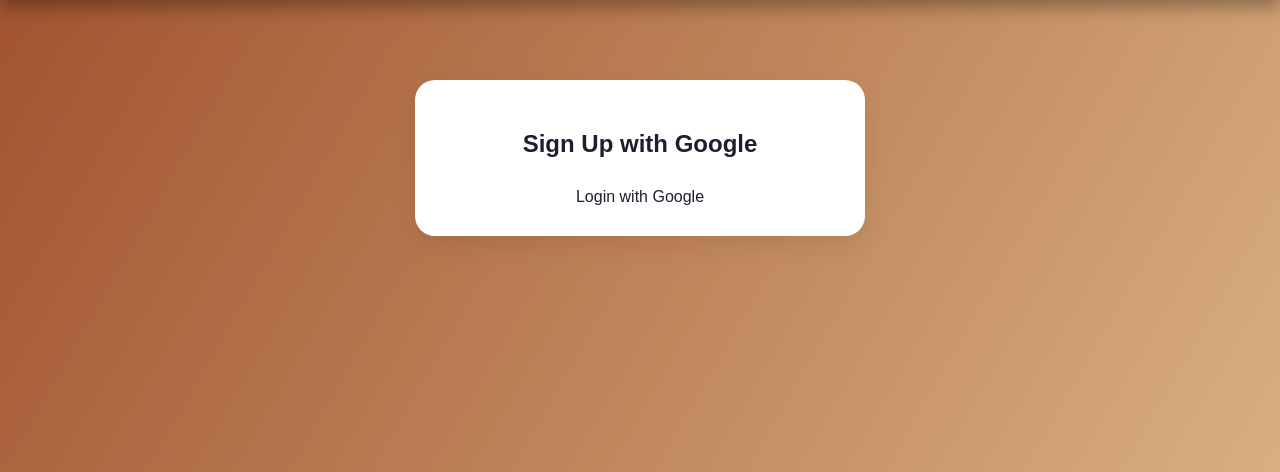
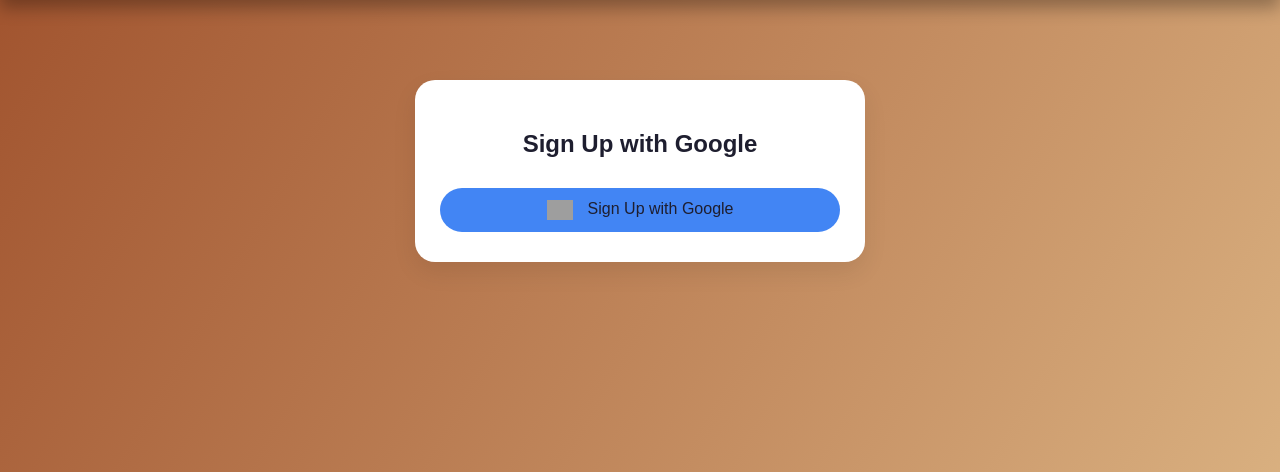
Before and after one commit to rahul9292/furniture, a Django app: page /signup/ in a window 1280 px wide. Shown: the part 77-549 px from the top of the page. Run offline with Django 5.2, Linux system fonts and the light colour scheme; some libraries are stand-ins or nearby versions; grey boxes are pictures that could not be loaded.

Commit message:
Fix signup template path to account/signup.html

```diff
--- a/myapp/views.py
+++ b/myapp/views.py
@@ -19,7 +19,7 @@
     return render(request, 'contact.html')
 
 def signup(request):
-    return render(request, 'signup.html')
+    return render(request, 'account/signup.html')
 
 
 
--- a/templates/signup.html
+++ b/templates/account/signup.html
@@ -56,8 +56,10 @@
 
 <div class="auth-container">
   <h2>Sign Up with Google</h2>
-  <a href="{% provider_login_url 'google' %}">Login with Google</a>
+  <a href="{% provider_login_url 'google' %}" class="google-btn">
+  <img src="https://developers.google.com/identity/images/g-logo.png" alt="Google logo" style="height: 20px; vertical-align: middle; margin-right: 10px;">
+  Sign Up with Google
+</a>
 
-  </a>
 </div>
 {% endblock content %}
```
Also changed, not shown: 2 other files.
